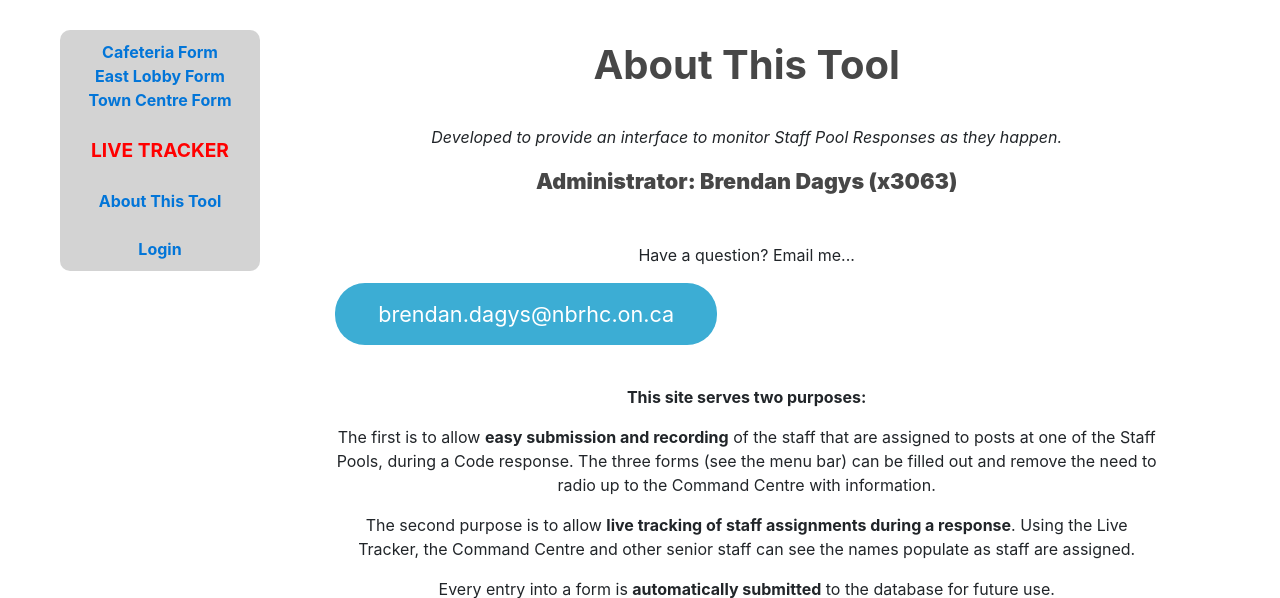
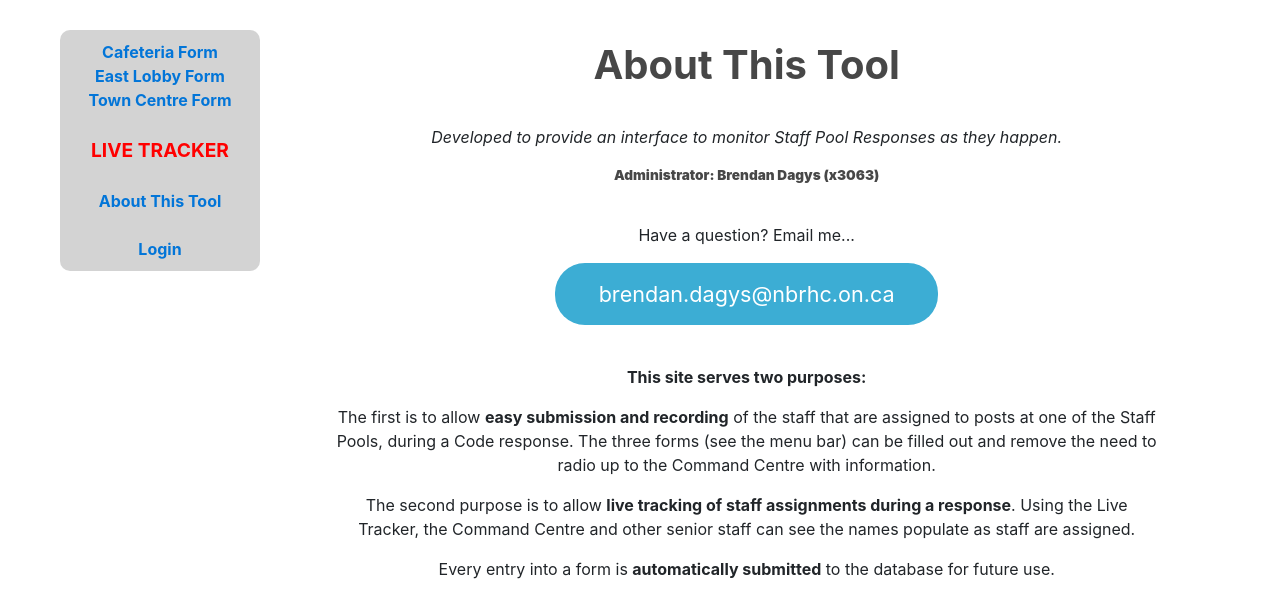
Before and after one commit to brendandagys/staffpool, a Django app: page /Home/About/ in a window 1280 px wide. Shown: the top 598 px of the page. Run offline with Django 3.2, Linux system fonts and the light colour scheme; some libraries are stand-ins or nearby versions.

```diff
--- a/catalog/static/css/style.css
+++ b/catalog/static/css/style.css
@@ -113,7 +113,7 @@
 	}
 
 		hr.major {
-			margin: 3em 0;
+			margin: 1.75em 0;
 		}
 
 	blockquote {
--- a/catalog/static/css/styles.css
+++ b/catalog/static/css/styles.css
@@ -231,7 +231,12 @@ input[type="submit"] {
 }
 
 .grab3 {
-    max-width: 250px;
+    /* max-width: 250px; */
+    text-align: center;
+}
+
+h3.grab {
+    font-size: 0.85rem;
 }
 
 #about-header {
```
